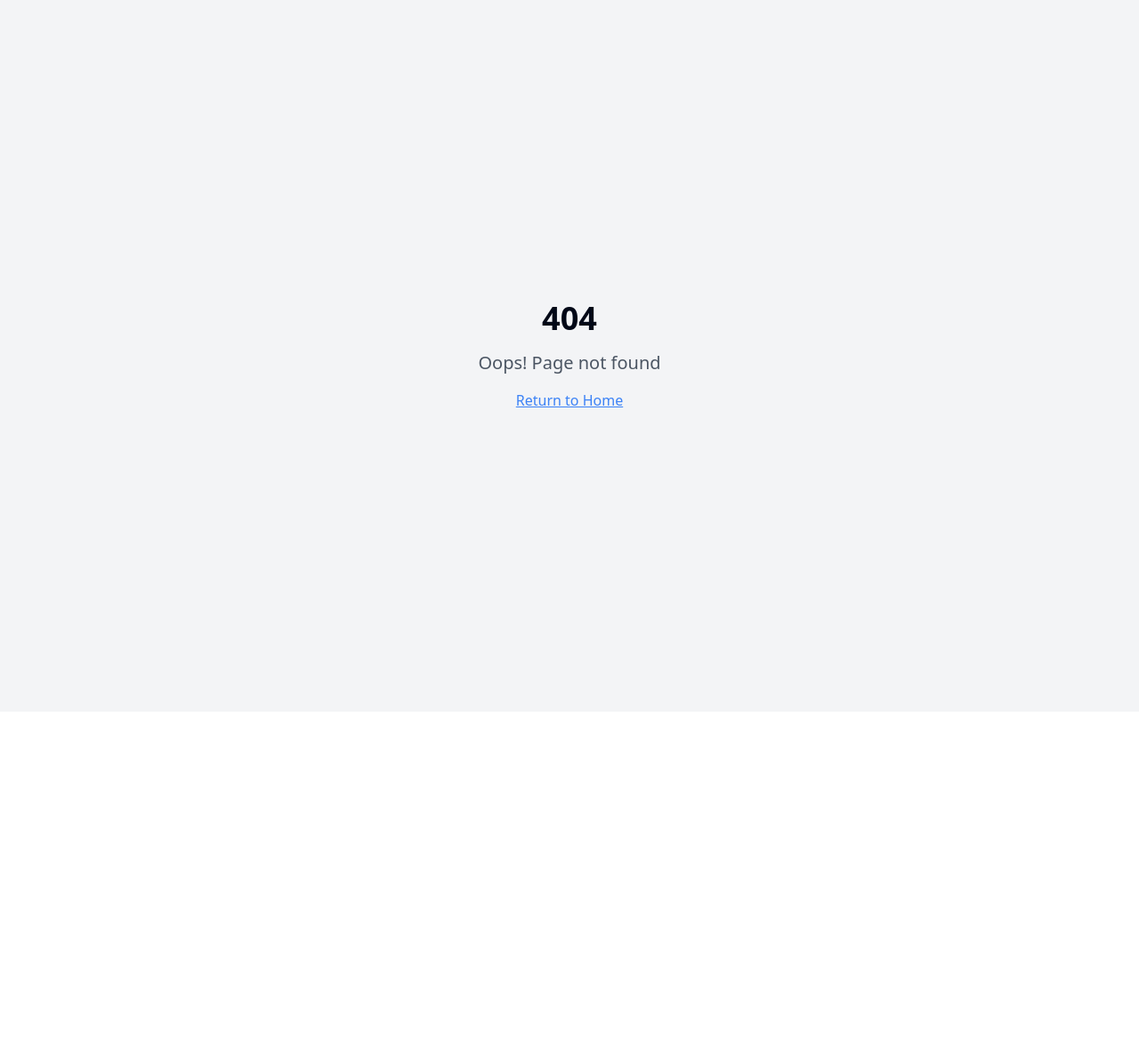
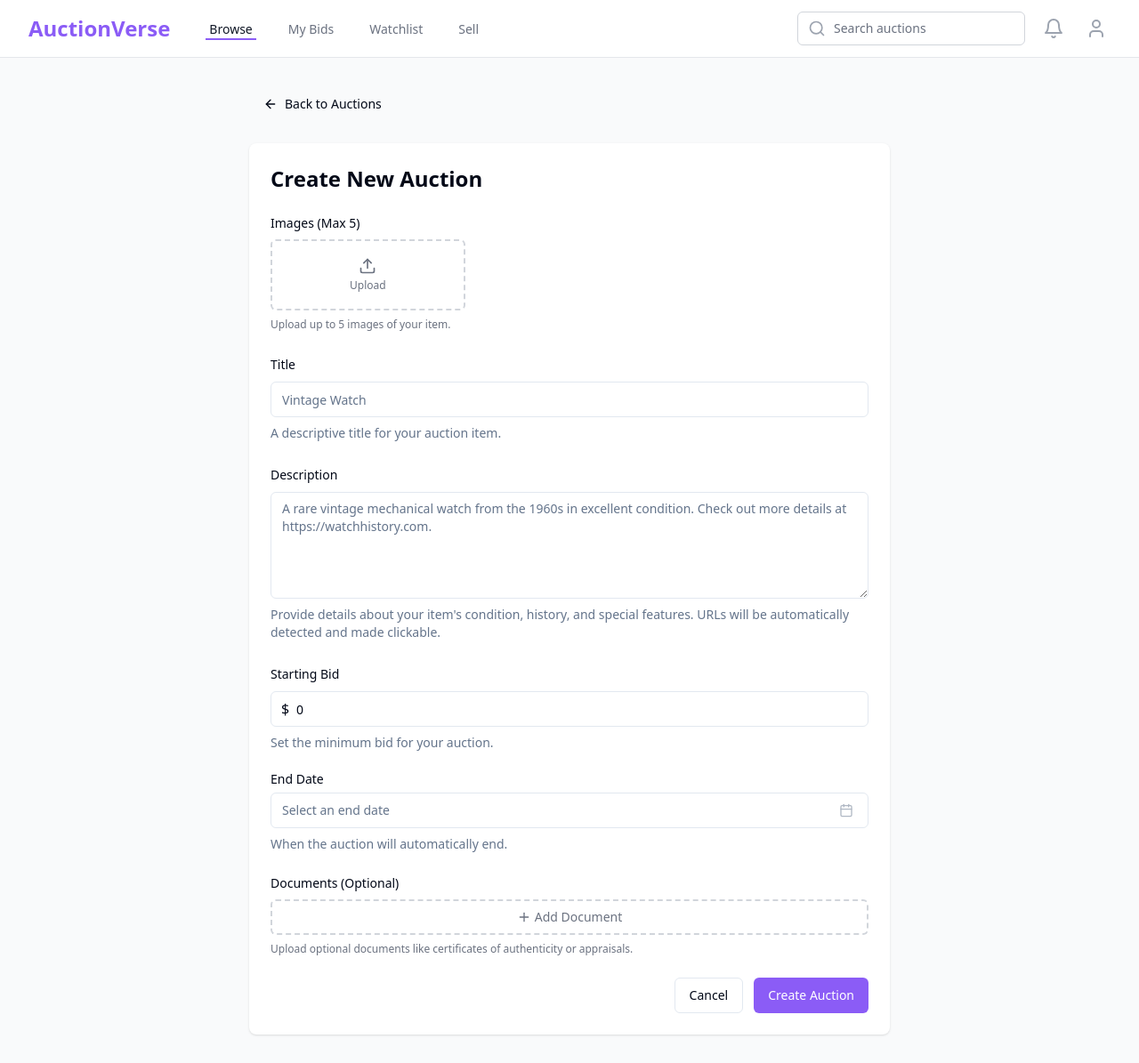
Before and after one commit to valerauday/auctionverse-lively-bids-40, a React (Vite) app: page /create-auction in a window 1280 px wide. Before the commit this address had no page. Shown: the whole page at 89% size. Before the commit the page ends 800 px from the top, so only its background shows below. Built offline with nearby package versions, Linux system fonts and the light colour scheme.

Commit message:
Refactor: Move form to a separate page
Move the auction form to a dedicated page instead of using a sheet.

```diff
--- a/src/App.tsx
+++ b/src/App.tsx
@@ -6,6 +6,7 @@ import { BrowserRouter, Routes, Route } from "react-router-dom";
 import Index from "./pages/Index";
 import NotFound from "./pages/NotFound";
 import AuctionDetail from "./pages/AuctionDetail";
+import CreateAuction from "./pages/CreateAuction";
 
 const queryClient = new QueryClient();
 
@@ -17,6 +18,7 @@ const App = () => (
       <Routes>
         <Route path="/" element={<Index />} />
         <Route path="/auction/:id" element={<AuctionDetail />} />
+        <Route path="/create-auction" element={<CreateAuction />} />
         {/* ADD ALL CUSTOM ROUTES ABOVE THE CATCH-ALL "*" ROUTE */}
         <Route path="*" element={<NotFound />} />
       </Routes>
--- a/src/components/AuctionForm.tsx
+++ b/src/components/AuctionForm.tsx
@@ -1,4 +1,3 @@
-
 import { useState } from "react";
 import { z } from "zod";
 import { useForm } from "react-hook-form";
@@ -10,6 +9,7 @@ import { cn } from "@/lib/utils";
 import { Button } from "@/components/ui/button";
 import { Input } from "@/components/ui/input";
 import { Textarea } from "@/components/ui/textarea";
+import { useNavigate } from "react-router-dom";
 import {
   Form,
   FormControl,
@@ -25,7 +25,6 @@ import {
   PopoverTrigger,
 } from "@/components/ui/popover";
 import { Calendar } from "@/components/ui/calendar";
-import { SheetClose } from "@/components/ui/sheet";
 
 const auctionFormSchema = z.object({
   title: z.string().min(5, "Title must be at least 5 characters"),
@@ -36,12 +35,10 @@ const auctionFormSchema = z.object({
   }).refine((date) => date > new Date(), {
     message: "End date must be in the future",
   }),
-  // We'll handle images and documents outside of zod validation for simplicity
 });
 
 type AuctionFormValues = z.infer<typeof auctionFormSchema>;
 
-// For the demo, we'll simulate image URLs
 const demoImageUrls = [
   "https://images.unsplash.com/photo-1524592094714-0f0654e20314",
   "https://images.unsplash.com/photo-1542496658-e33a6d0d50f6",
@@ -51,7 +48,6 @@ const demoImageUrls = [
   "https://images.unsplash.com/photo-1591489378430-ef2f4669cffb"
 ];
 
-// For the demo, we'll simulate document URLs and types
 const demoDocumentTypes = [
   { name: "Certificate of Authenticity", url: "https://images.unsplash.com/photo-1599008633840-052c7f756385", type: "image/jpeg" },
   { name: "Appraisal Document", url: "https://images.unsplash.com/photo-1586952518485-11b180e92764", type: "image/jpeg" },
@@ -60,6 +56,7 @@ const demoDocumentTypes = [
 
 const AuctionForm = () => {
   const { toast } = useToast();
+  const navigate = useNavigate();
   const [isSubmitting, setIsSubmitting] = useState(false);
   const [images, setImages] = useState<string[]>([]);
   const [documents, setDocuments] = useState<{name: string; url: string; type: string}[]>([]);
@@ -77,14 +74,12 @@ const AuctionForm = () => {
     setIsSubmitting(true);
 
     try {
-      // In a real app, this would send data to a backend
       console.log("Creating new auction:", {
         ...data,
         images,
         documents
       });
 
-      // Simulate API call delay
       await new Promise(resolve => setTimeout(resolve, 1000));
 
       toast({
@@ -92,13 +87,11 @@ const AuctionForm = () => {
         description: `"${data.title}" has been listed for auction.`,
       });
 
-      // Reset form
       form.reset();
       setImages([]);
       setDocuments([]);
 
-      // Close the sheet after successful submission
-      document.querySelector<HTMLButtonElement>(".sheet-close-button")?.click();
+      navigate("/");
     } catch (error) {
       toast({
         title: "Error creating auction",
@@ -111,8 +104,6 @@ const AuctionForm = () => {
   };
 
   const handleImageUpload = () => {
-    // In a real app, this would upload a file
-    // For demo, we'll randomly select from our demo URLs
     if (images.length < 5) {
       const randomIndex = Math.floor(Math.random() * demoImageUrls.length);
       setImages([...images, demoImageUrls[randomIndex]]);
@@ -132,13 +123,10 @@ const AuctionForm = () => {
   };
 
   const handleDocumentUpload = () => {
-    // In a real app, this would upload a document
-    // For demo, we'll randomly select from our demo documents
     if (documents.length < 3) {
       const randomIndex = Math.floor(Math.random() * demoDocumentTypes.length);
       const docType = demoDocumentTypes[randomIndex];
 
-      // Check if we already have this document type
       if (!documents.some(doc => doc.name === docType.name)) {
         setDocuments([...documents, docType]);
       } else {
@@ -164,8 +152,7 @@ const AuctionForm = () => {
 
   return (
     <Form {...form}>
-      <form onSubmit={form.handleSubmit(onSubmit)} className="mt-5 space-y-6">
-        {/* Image Upload Section */}
+      <form onSubmit={form.handleSubmit(onSubmit)} className="space-y-6">
         <div>
           <h3 className="text-sm font-medium mb-2">Images (Max 5)</h3>
 
@@ -300,7 +287,6 @@ const AuctionForm = () => {
           )}
         />
 
-        {/* Document Upload Section (Optional) */}
         <div>
           <h3 className="text-sm font-medium mb-2">Documents (Optional)</h3>
 
@@ -337,9 +323,13 @@ const AuctionForm = () => {
         </div>
 
         <div className="flex justify-end gap-3">
-          <SheetClose className="sheet-close-button">
-            <Button type="button" variant="outline">Cancel</Button>
-          </SheetClose>
+          <Button
+            type="button"
+            variant="outline"
+            onClick={() => navigate("/")}
+          >
+            Cancel
+          </Button>
           <Button
             type="submit"
             className="bg-auction-purple hover:bg-auction-purple-dark text-white"
--- a/src/components/CreateAuctionButton.tsx
+++ b/src/components/CreateAuctionButton.tsx
@@ -1,30 +1,18 @@
 
 import { Plus } from "lucide-react";
 import { Button } from "@/components/ui/button";
-import { Sheet, SheetContent, SheetHeader, SheetTitle, SheetTrigger } from "@/components/ui/sheet";
-import AuctionForm from "@/components/AuctionForm";
-import { TooltipProvider } from "@/components/ui/tooltip";
+import { Link } from "react-router-dom";
 
 const CreateAuctionButton = () => {
   return (
-    <TooltipProvider>
-      <Sheet>
-        <SheetTrigger asChild>
+    <Link to="/create-auction">
       <Button
         className="bg-auction-purple hover:bg-auction-purple-dark text-white"
       >
         <Plus className="h-5 w-5 mr-2" />
         Create Auction
       </Button>
-        </SheetTrigger>
-        <SheetContent className="sm:max-w-md">
-          <SheetHeader>
-            <SheetTitle className="text-xl font-bold">Create New Auction</SheetTitle>
-          </SheetHeader>
-          <AuctionForm />
-        </SheetContent>
-      </Sheet>
-    </TooltipProvider>
+    </Link>
   );
 };
 
--- /dev/null
+++ b/src/pages/CreateAuction.tsx
@@ -0,0 +1,32 @@
+
+import AuctionForm from "@/components/AuctionForm";
+import Header from "@/components/Header";
+import { Button } from "@/components/ui/button";
+import { ArrowLeft } from "lucide-react";
+import { Link } from "react-router-dom";
+
+const CreateAuction = () => {
+  return (
+    <div className="min-h-screen bg-gray-50">
+      <Header />
+
+      <main className="max-w-3xl mx-auto px-4 sm:px-6 py-8">
+        <div className="mb-6">
+          <Link to="/">
+            <Button variant="ghost" className="gap-2">
+              <ArrowLeft className="h-4 w-4" />
+              Back to Auctions
+            </Button>
+          </Link>
+        </div>
+
+        <div className="bg-white p-6 rounded-lg shadow">
+          <h1 className="text-2xl font-bold mb-6">Create New Auction</h1>
+          <AuctionForm />
+        </div>
+      </main>
+    </div>
+  );
+};
+
+export default CreateAuction;
```
Lines whose indentation alone changed are shown as unchanged.
